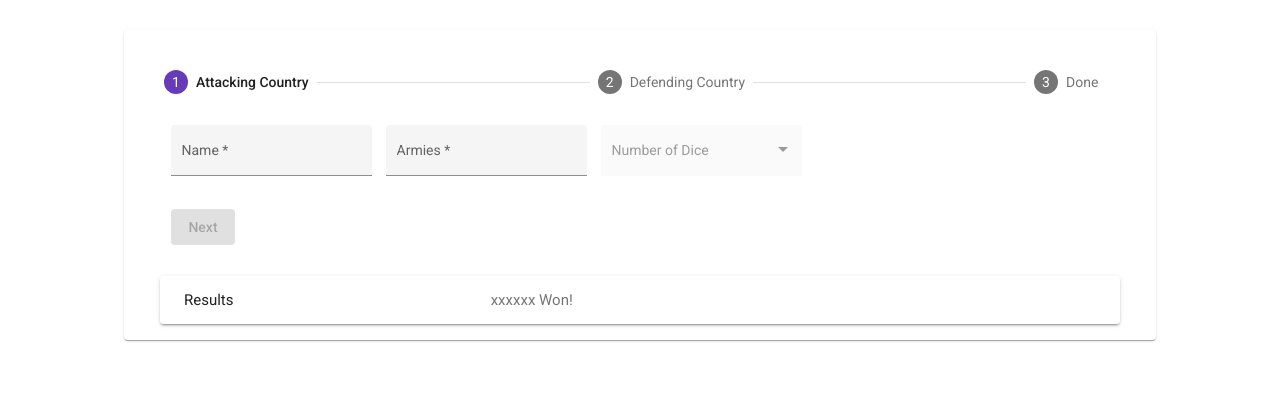
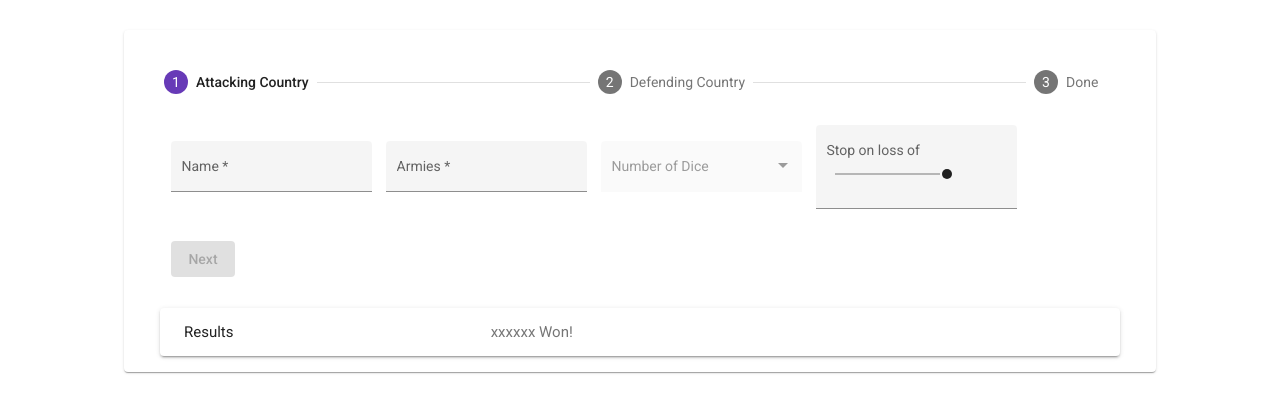
Before and after one commit to kevinmcgillicuddy/risk-roller, an Angular app: page / in a window 1280 px wide. Shown: the top 412 px of the page. Built offline with nearby package versions, Linux system fonts and the light colour scheme.

Commit message:
stop attack when

```diff
--- a/src/app/app.component.html
+++ b/src/app/app.component.html
@@ -18,6 +18,14 @@
               matTooltip="Enter number of armies to determine dice">
               <mat-option *ngFor="let dice of attackingDice$ | async" [value]="dice">{{ dice }}</mat-option>
             </mat-select>
+          </mat-form-field>
+          <mat-form-field appearance="fill">
+            <mat-label>Stop on loss of</mat-label>
+            <mat-slider formControlName="attackingStop" thumbLabel tickInterval="1" step="1" min="0" invert="true"
+              [disabled]="!attackingCountryGroup.get('attackingArmies')?.valid"
+              matTooltip="Stops attack when this number of armies are lost"
+              [max]="attackingCountryGroup.get('attackingArmies')?.value - 1" aria-label="units"></mat-slider>
+            <textarea matInput hidden></textarea>
           </mat-form-field>
           <div>
             <button mat-raised-button color="primary" matStepperNext [disabled]="!attackingCountryGroup.valid">
@@ -48,8 +56,8 @@
       <ng-template matStepLabel>Done</ng-template>
       <p>You are now done.</p>
       <div>
-        <button mat-raised-button color="warn" matStepperPrevious>Attack!</button>
-        <button mat-raised-button (click)="stepper.reset()">Reset</button>
+        <button mat-raised-button color="warn" (click)="submitAttacking()">Attack!</button>
+        <button mat-raised-button (click)="stepper.reset()" matStepperPrevious>Reset</button>
       </div>
     </mat-step>
   </mat-stepper>
--- a/src/app/app.component.ts
+++ b/src/app/app.component.ts
@@ -31,12 +31,14 @@ export class AppComponent implements OnInit {
     this.diceService.attack({
       attackingArmies: 15,
       defendingArmies: 25,
-      attackingDice: 2
+      attackingDice: 2,
+      attackStop: 10
     })
     this.attackingCountryGroup = this._formBuilder.group({
       attackingName: ['', Validators.required],
       attackingArmies: ['', [Validators.required, Validators.min(2)]],
-      attackingDice: ['', Validators.required]
+      attackingDice: ['', Validators.required],
+      attackingStop: ['', Validators.required],
     });
     this.defendingCountryGroup = this._formBuilder.group({
       defendingName: ['', Validators.required],
--- a/src/app/app.module.ts
+++ b/src/app/app.module.ts
@@ -7,6 +7,7 @@ import { MatFormFieldModule } from '@angular/material/form-field';
 import { MatInputModule } from '@angular/material/input';
 import { MatListModule } from '@angular/material/list';
 import { MatSelectModule } from '@angular/material/select';
+import { MatSliderModule } from '@angular/material/slider';
 import { MatStepperModule } from '@angular/material/stepper';
 import { MatTooltipModule } from '@angular/material/tooltip';
 import { BrowserModule } from '@angular/platform-browser';
@@ -24,6 +25,7 @@ import { AppComponent } from './app.component';
     ReactiveFormsModule,
     MatListModule,
     MatCardModule,
+    MatSliderModule,
     MatInputModule,
     MatSelectModule,
     MatTooltipModule,
--- a/src/app/services/dice.service.ts
+++ b/src/app/services/dice.service.ts
@@ -48,11 +48,11 @@ export class DiceService {
     attackingArmies: number,
     defendingArmies: number,
     attackingDice: number,
+    attackStop: number,
   }): Observable<any[]> {
 
-    let result: any[] = [];
-
-    while (params.defendingArmies > 0 && params.attackingArmies > 1) {
+    let result: any[] = []
+    while (params.defendingArmies > 0 && params.attackingArmies >= params.attackStop) {
 
       console.log(' 🎖️ ' + this.maxAttackDice(params.attackingArmies, params.attackingDice));
 
@@ -80,7 +80,7 @@ export class DiceService {
           result.push('Defending Armies left: ' + params.defendingArmies);
         }
       }
-      console.log(params.attackingArmies, params.defendingArmies);
+      console.log('Attacking Armies left: ' + params.attackingArmies + ' Defending Armies left: ' + params.defendingArmies);
     }
     return of(result)
   }
```
